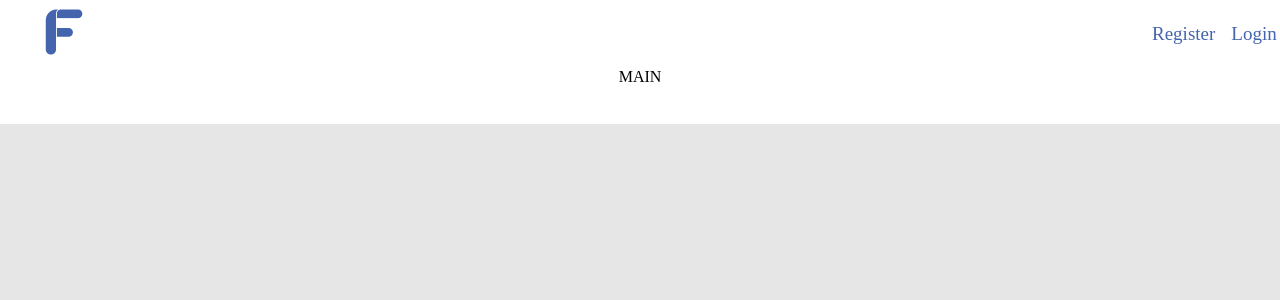
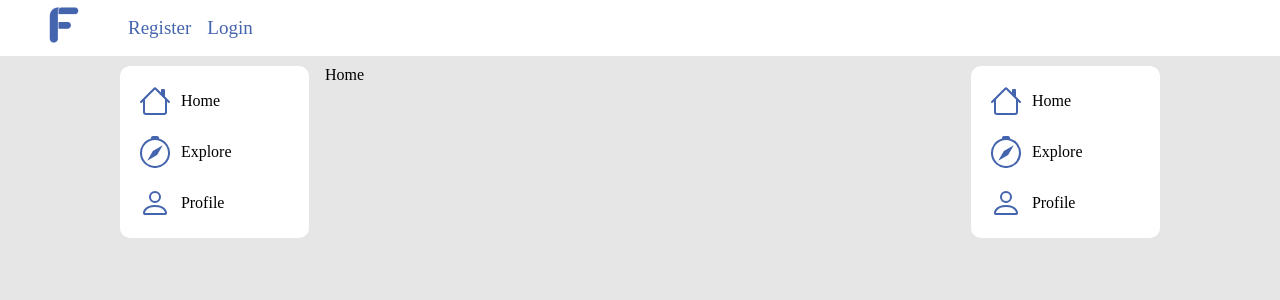
Before and after one commit to C9-usfaql/Friendly, a React (Create React App) app in the folder frontend/: page / in a window 1280 px wide. Shown: the top 300 px of the page. Built offline with nearby package versions, Linux system fonts and the light colour scheme.

Commit message:
Create nav Bar and left navigate

```diff
--- a/frontend/src/App.js
+++ b/frontend/src/App.js
@@ -4,8 +4,15 @@ import Navbar from "./components/Navbar/Navbar"
 import Login from "./components/Login/Login"
 import Register from "./components/Register/Register"
 import Main from "./components/Main/Main"
+import { useState , createContext} from "react";
+export const userContext = createContext();
 function App() {
+  const [token, setToken] = useState(localStorage.getItem("token"));
+  const [isLoggedIn, setIsLoggedIn] = useState(false);
+  const[userId,setUserId]=useState(localStorage.getItem("userId"));
   return (
+    <userContext.Provider value={{token, setToken, isLoggedIn , setIsLoggedIn, setUserId}}>
+
     <div className="App">
     <Navbar/>
     <Routes>
@@ -15,6 +22,10 @@ function App() {
     <Route path="/" element={<Main/>}/>
     </Routes>
     </div>
+
+
+    </userContext.Provider>
+
   );
 }
 
--- /dev/null
+++ b/frontend/src/components/Home/Home.js
@@ -0,0 +1,9 @@
+import React from 'react'
+import "./style.css"
+function Home() {
+  return (
+    <div className='home-contenter'>Home</div>
+  )
+}
+
+export default Home
--- /dev/null
+++ b/frontend/src/components/Home/style.css
@@ -0,0 +1,4 @@
+.home-contenter{
+    display: flex;
+    width: 50%;
+}
--- a/frontend/src/components/Login/Login.js
+++ b/frontend/src/components/Login/Login.js
@@ -1,7 +1,10 @@
-import React, { useState } from "react";
+import React, { useState,useContext } from "react";
 import { Link, useNavigate } from "react-router-dom";
 import axios from "axios";
+import { userContext } from "../../App";
+
 const Login = ()=>{
+    const{setUserId, setToken, setIsLoggedIn}=useContext(userContext)
     const navigate = useNavigate();
     const [email, setEmail] = useState("");
     const [password, setPassword] = useState("");
@@ -20,6 +23,12 @@ const Login = ()=>{
                     <div class="mb-3"><button class="btn btn-primary d-block w-100" type="submit" onClick={(e)=>{
                         axios.post("http://localhost:5000/users/login", {email, password}).then((result) => {
                             console.log("Login Successfully");
+                            setIsLoggedIn(true);
+                            setUserId(result.data.userId);
+                            setToken(result.data.token);
+                            localStorage.setItem("token", result.data.token);
+                            localStorage.setItem("userId", result.data.userId);
+
                             navigate("/");
                         }).catch((err) => {
                             console.log("Error", err.response.data.message);
--- a/frontend/src/components/Main/Main.js
+++ b/frontend/src/components/Main/Main.js
@@ -1,14 +1,14 @@
 import React from "react";
 import { Link, useNavigate } from "react-router-dom";
-
+import NavbarV from "../NavbarVirtcal/NavbarV";
+import Home from "../Home/Home";
+import "./style.css"
 const Main = ()=>{
     return(
-        <div className='Nav' style={{ display: "flex", gap: "16px", textAlign: "center" ,justifyContent:"center", marginBottom: "10px"}}>
-
-        MAIN
-
-
-
+        <div className='main' style={{ display: "flex", gap: "16px", textAlign: "center" ,justifyContent:"center", marginBottom: "10px"}}>
+        <NavbarV/>
+        <Home/>
+        <NavbarV/>
       </div>
     )
 }
--- a/frontend/src/components/Main/style.css
+++ b/frontend/src/components/Main/style.css
@@ -0,0 +1,3 @@
+.main{
+    margin: 10px;
+}
--- a/frontend/src/components/Navbar/Navbar.js
+++ b/frontend/src/components/Navbar/Navbar.js
@@ -1,17 +1,22 @@
-import React from "react";
+import React ,{useContext}from "react";
 import { Link, useNavigate } from "react-router-dom";
 import "./style.css"
-import logo from "../Image/logo.png"
+import { userContext } from "../../App";
 const Navbar = ()=>{
+    const {token} = useContext(userContext)
     return(
         <div className='Nav'>
             <div  className="logo-div"><img  className="logo" src={require(`../Image/logo.png`)}/></div>
             <div className="nav-div">
+            {token ?
+            <>
+               <div style={{minWidth: "90%", minHeight: "50%"}}> <input style={{width: "50%", padding: "1%",borderRadius: "10px", border: "1px solid gray", } } placeholder="Search..." /></div>
+                <div className="avatar-div"><img className="avatar" to="/login" style={{width:"42px", borderRadius: "25px", border: "0"}} src={require('../Image/user.png')}/></div>
+            </> : <>
                 <Link to="/register">Register</Link>
                 <Link to="/login">Login</Link>
-
-
-
+            </>
+            }
             </div>
 
 
--- a/frontend/src/components/Navbar/style.css
+++ b/frontend/src/components/Navbar/style.css
@@ -5,22 +5,29 @@ body{
     display: flex;
     background-color: white;
     min-height: 7vh;
-    justify-content: space-between;
 
 }
 
 .logo-div{
     min-width: 10%;
 }
+
 .logo{
-    max-width: 64px;
+    max-width: 50px;
     place-content: left;
 }
 
+.avatar-div{
+    min-width: 10%;
+}
+.avatar{
+    max-width: 64px;
+    place-content: right;
+}
 .nav-div{
     display: flex;
     gap: 16px;
-    min-width: 10%;
+    min-width: 90%;
     text-align : "center";
     place-items: center;
     font-size: 19px;
--- /dev/null
+++ b/frontend/src/components/NavbarVirtcal/NavbarV.js
@@ -0,0 +1,31 @@
+import React from 'react'
+import "./style.css"
+function NavbarV() {
+  return (
+    <div className='nav-bar-vertical'>
+        <div className='menu home'>
+            <svg xmlns="http://www.w3.org/2000/svg" width="32" height="32" fill="#4464AD" class="bi bi-house" viewBox="0 0 16 16">
+                <path d="M8.707 1.5a1 1 0 0 0-1.414 0L.646 8.146a.5.5 0 0 0 .708.708L2 8.207V13.5A1.5 1.5 0 0 0 3.5 15h9a1.5 1.5 0 0 0 1.5-1.5V8.207l.646.647a.5.5 0 0 0 .708-.708L13 5.793V2.5a.5.5 0 0 0-.5-.5h-1a.5.5 0 0 0-.5.5v1.293zM13 7.207V13.5a.5.5 0 0 1-.5.5h-9a.5.5 0 0 1-.5-.5V7.207l5-5z"/>
+            </svg>
+        Home
+        </div>
+        <div className='menu explore'>
+            <svg xmlns="http://www.w3.org/2000/svg" width="32" height="32" fill="#4464AD" class="bi bi-compass" viewBox="0 0 16 16">
+                <path d="M8 16.016a7.5 7.5 0 0 0 1.962-14.74A1 1 0 0 0 9 0H7a1 1 0 0 0-.962 1.276A7.5 7.5 0 0 0 8 16.016m6.5-7.5a6.5 6.5 0 1 1-13 0 6.5 6.5 0 0 1 13 0"/>
+                <path d="m6.94 7.44 4.95-2.83-2.83 4.95-4.949 2.83 2.828-4.95z"/>
+            </svg>
+            Explore
+        </div>
+        <div className='menu profile'>
+            <svg xmlns="http://www.w3.org/2000/svg" width="32" height="32" fill="#4464AD" class="bi bi-person" viewBox="0 0 16 16">
+                <path d="M8 8a3 3 0 1 0 0-6 3 3 0 0 0 0 6m2-3a2 2 0 1 1-4 0 2 2 0 0 1 4 0m4 8c0 1-1 1-1 1H3s-1 0-1-1 1-4 6-4 6 3 6 4m-1-.004c-.001-.246-.154-.986-.832-1.664C11.516 10.68 10.289 10 8 10s-3.516.68-4.168 1.332c-.678.678-.83 1.418-.832 1.664z"/>
+            </svg>
+        Profile</div>
+    </div>
+
+
+
+  )
+}
+
+export default NavbarV
--- /dev/null
+++ b/frontend/src/components/NavbarVirtcal/style.css
@@ -0,0 +1,17 @@
+.nav-bar-vertical{
+    background-color: white;
+    text-align: center;
+    width: 15%;
+    border-radius: 10px;
+}
+
+.menu{
+    display: flex;
+    place-items: center;
+    margin-left: 10%;
+    gap: 10px;
+    margin-top: 10%;
+}
+.profile{
+    margin-bottom: 10%;
+}
--- a/frontend/src/components/Register/style.css
+++ b/frontend/src/components/Register/style.css
@@ -1,5 +1,5 @@
 body{
-    background-color: rgb(230, 230, 230);
+    background-color: #e6e6e6;
 }
 .contenter-content{
     margin-top: 10px;
```
Also changed, not shown: frontend/src/components/Image/user.png (added).
